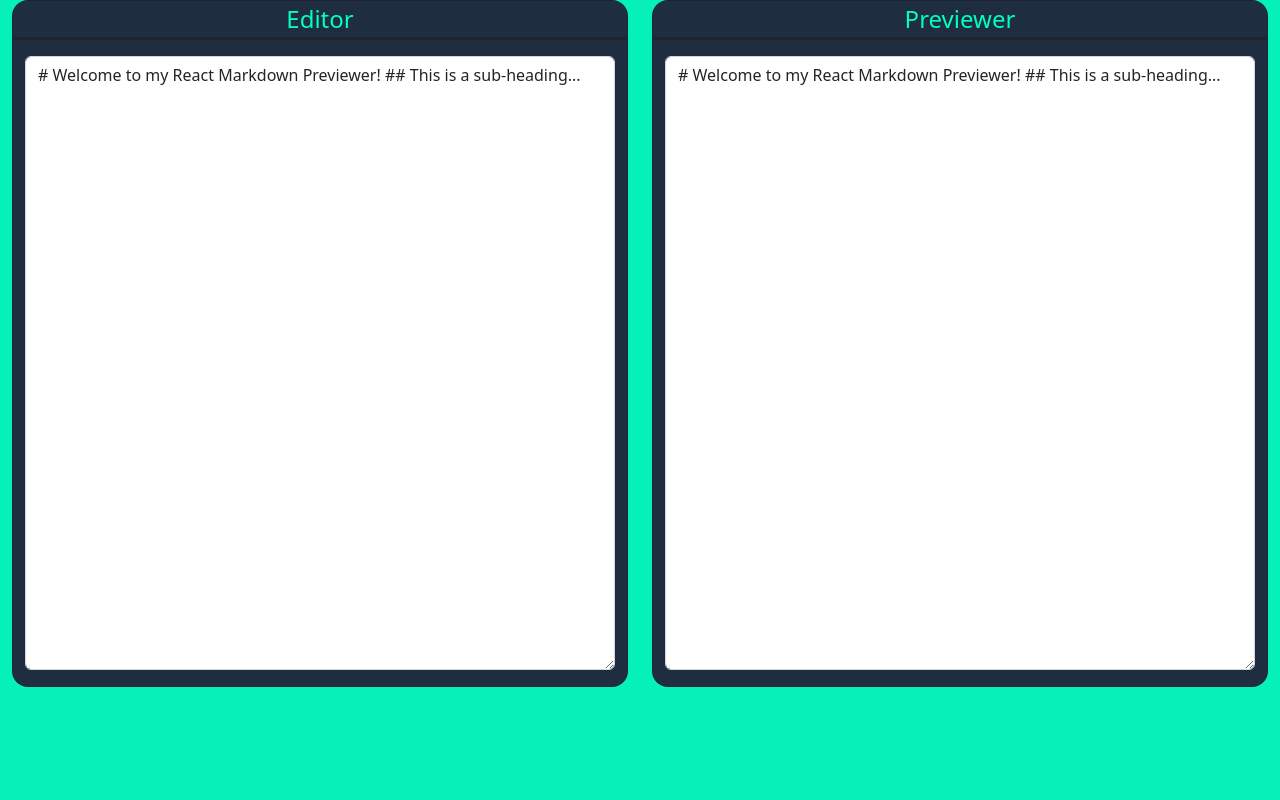
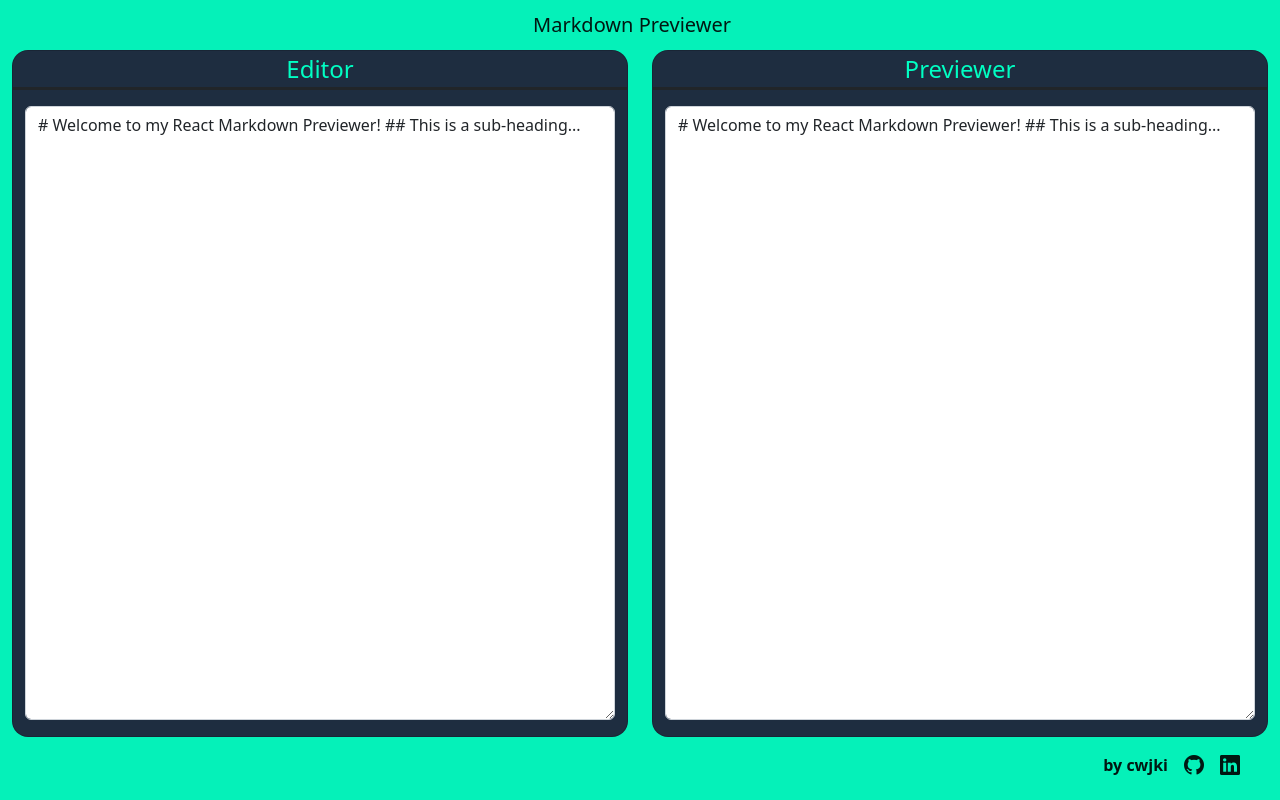
Before and after one commit to cwjki/markdown-previewer, a React (Create React App) app: page / in a window 1280 px wide. Built offline with nearby package versions, Linux system fonts and the light colour scheme.

Commit message:
adding header and footer

```diff
--- a/package.json
+++ b/package.json
@@ -7,6 +7,7 @@
     "@testing-library/react": "^13.4.0",
     "@testing-library/user-event": "^13.5.0",
     "bootstrap": "^5.2.3",
+    "bootstrap-icons": "^1.10.3",
     "marked": "^4.2.12",
     "react": "^18.2.0",
     "react-dom": "^18.2.0",
--- a/src/components/Editor.js
+++ b/src/components/Editor.js
@@ -1,29 +1,35 @@
+import { marked } from "marked";
+import { useState } from "react";
 import editorMessage from "../data/data";
-import { useState } from "react";
 
-import { marked } from 'marked';
-// or const { marked } = require('marked');
-
-const html = marked.parse('# Marked in Node.js\n\nRendered by **marked**.');
-
-
+const html = marked.parse("# Marked in Node.js\n\nRendered by **marked**.");
 
 const Editor = () => {
   const [msg, setMsg] = useState(editorMessage);
 
   return (
     <div className="">
-
+      {/* Navbar */}
+      <nav className="navbar">
+        <div className="container-fluid justify-content-center">
+          <span className="navbar-brand mb-0 h1">Markdown Previewer</span>
+        </div>
+      </nav>
 
       <div className="row align-items-center">
-
         {/* Editor */}
         <div className="col-6">
           <div className="card bg-warning text-primary rounded-4">
-            <p className="text-center text-primary fs-4 border-bottom border-dark border-3">Editor</p>
+            <p className="text-center text-primary fs-4 border-bottom border-dark border-3">
+              Editor
+            </p>
             <div className="container pb-3">
               <div className="">
-                <textarea className="form-control" id="editorTextArea" rows="25">
+                <textarea
+                  className="form-control"
+                  id="editorTextArea"
+                  rows="25"
+                >
                   {msg}
                 </textarea>
               </div>
@@ -31,25 +37,49 @@ const Editor = () => {
           </div>
         </div>
 
-      {/* Previewer */}
+        {/* Previewer */}
         <div className="col-6">
           <div className="card bg-warning text-primary rounded-4">
-            <p className="text-center text-primary fs-4 border-bottom border-dark border-3">Previewer</p>
+            <p className="text-center text-primary fs-4 border-bottom border-dark border-3">
+              Previewer
+            </p>
             <div className="container pb-3">
               <div className="">
-                <textarea className="form-control" id="previewerTextArea" rows="25">
+                <textarea
+                  className="form-control"
+                  id="previewerTextArea"
+                  rows="25"
+                >
                   {msg}
                 </textarea>
               </div>
             </div>
           </div>
         </div>
-
       </div>
 
-
-
-
+      {/* Footer */}
+      <nav className="navbar">
+        <div className="container-fluid justify-content-end">
+          <span className="navbar-brand fs-6 fw-semibold">by cwjki</span>
+          <a
+            class="navbar-brand"
+            href="https://github.com/cwjki"
+            target="_blank"
+            rel="noreferrer"
+          >
+            <i class="bi bi-github"></i>
+          </a>
+          <a
+            class="navbar-brand"
+            href="https://www.linkedin.com/in/juan-carlos-casteleiro/"
+            target="_blank"
+            rel="noreferrer"
+          >
+            <i class="bi bi-linkedin"></i>
+          </a>
+        </div>
+      </nav>
     </div>
   );
 };
--- a/src/index.js
+++ b/src/index.js
@@ -2,6 +2,7 @@ import React from 'react';
 import ReactDOM from 'react-dom/client';
 import App from './App';
 import './custom.scss';
+import 'bootstrap-icons/font/bootstrap-icons.css';
 
 const root = ReactDOM.createRoot(document.getElementById('root'));
 root.render(
```
Also changed, not shown: 1 other file (tests, documents, lock files or other folders).
